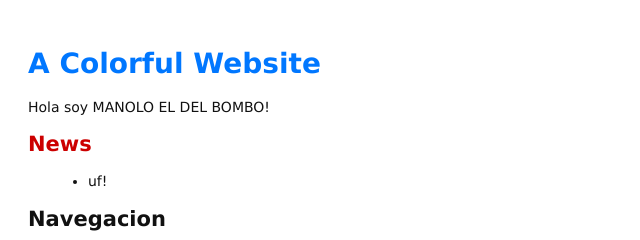
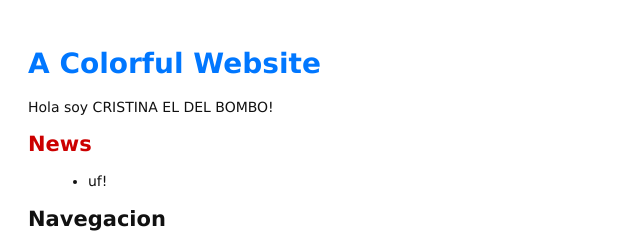
Before and after one commit to beeva-cristinaseoane/myrepo, a plain HTML site: page index.html in a window 1280 px wide. Shown: the top 240 px of the page, 0-640 px from the left. Drawn offline with Linux system fonts and the light colour scheme.

Commit message:
Cristina

```diff
--- a/index.html
+++ b/index.html
@@ -7,7 +7,7 @@
 </head>
 <body>
   <h1 style="color: #07F">A Colorful Website</h1>
-  <p>Hola soy MANOLO EL DEL BOMBO!</p>
+  <p>Hola soy CRISTINA EL DEL BOMBO!</p>
 
   <h2 style="color: #C00">News</h2>
   <ul>
```
